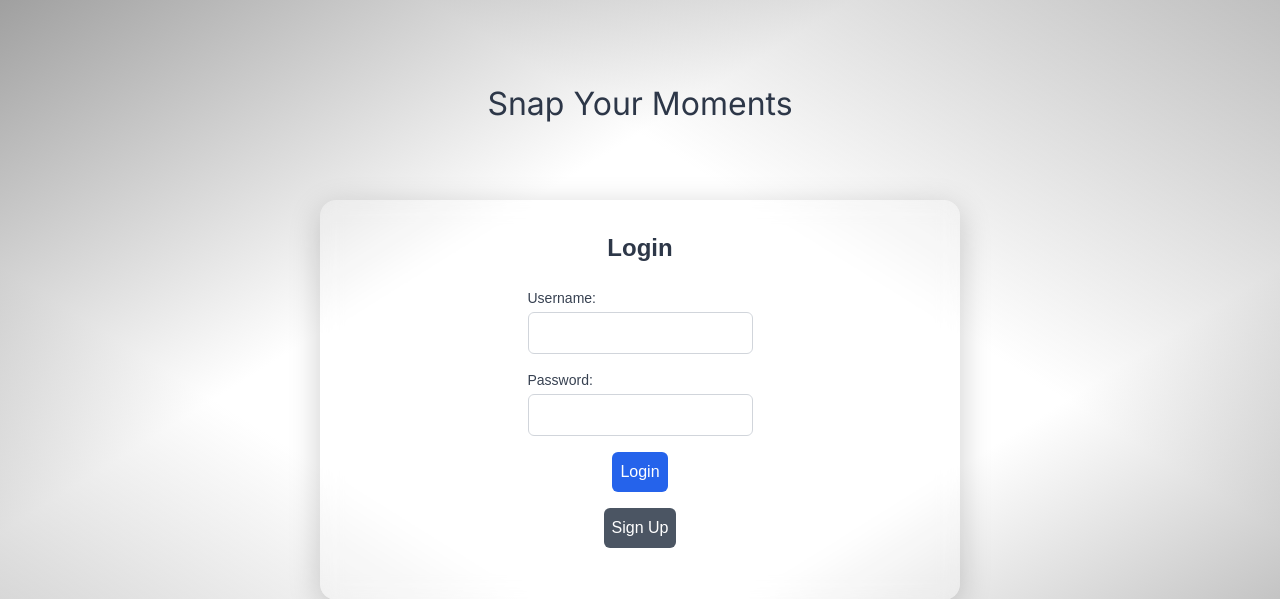
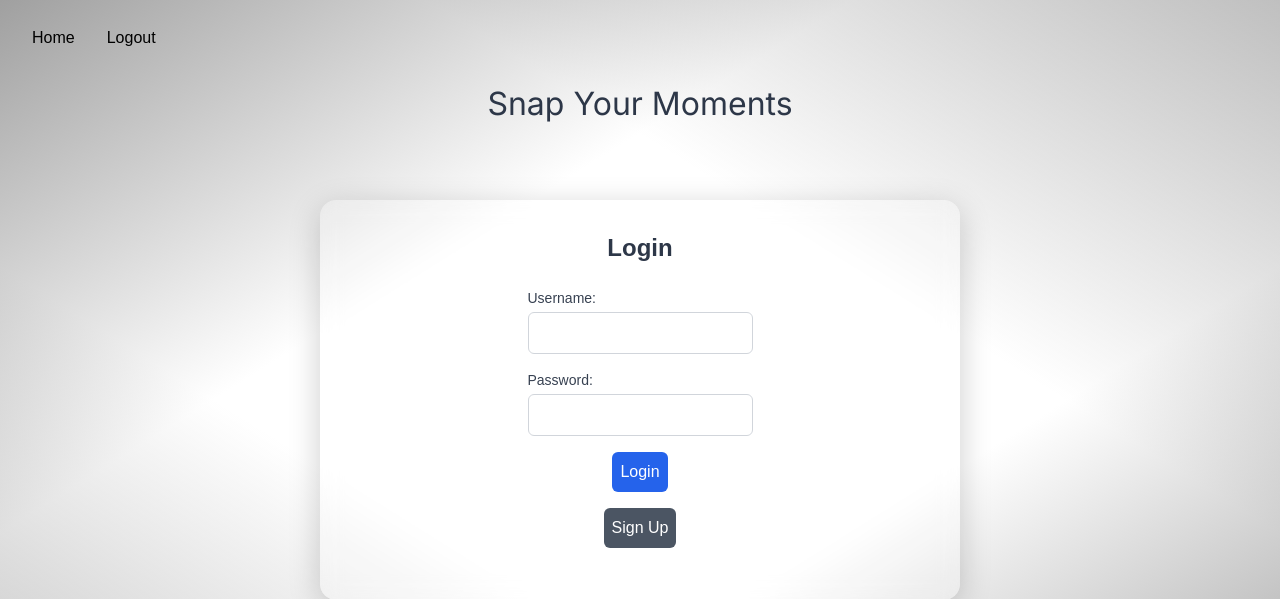
Before and after one commit to nlee1025git/FaithGallery, a Flask app: page / in a window 1280 px wide. Shown: the top 599 px of the page. Run offline with Flask 3, Linux system fonts and the light colour scheme; some libraries are stand-ins or nearby versions.

Commit message:
Navbar
navbar is added

```diff
--- a/backend/static/styles.css
+++ b/backend/static/styles.css
@@ -21,6 +21,22 @@ header{
     font-family: 'Inter', sans-serif;
     font-size: xx-large;
 }
+    .navbar{
+                position:fixed;
+        top: 0;
+        width:100%;
+        float:left;
+  display: block;
+  justify-content: space-between;
+  padding: 12px 16px;
+
+    }
+
+    .navbar a{
+        float: left;
+        display: block;
+        padding: 14px 16px;
+    }
         .container {
             backdrop-filter: blur(10px);
             background: rgba(255, 255, 255, 0.1);
--- a/backend/templates/index.html
+++ b/backend/templates/index.html
@@ -10,6 +10,10 @@
     <script src="https://cdn.tailwindcss.com"></script>
 </head>
 <body>
+    <nav class= "navbar">
+        <a href="/">Home</a>
+            <a href="/logout">Logout</a>
+    </nav>
     <header class="">
         <h1>Snap Your Moments</h1>
     </header>
--- a/backend/templates/photos.html
+++ b/backend/templates/photos.html
@@ -10,6 +10,10 @@
     <script src="https://cdn.tailwindcss.com"></script>
 </head>
 <body>
+     <nav class= "navbar">
+        <a href="/">Home</a>
+            <a href="/logout">Logout</a>
+    </nav>
     <h1>All Photos of {{name}}</h1>
 
     {% for img in images %}
--- a/backend/templates/search.html
+++ b/backend/templates/search.html
@@ -10,6 +10,10 @@
     <script src="https://cdn.tailwindcss.com"></script>
 </head>
 <body>
+     <nav class= "navbar">
+        <a href="/">Home</a>
+            <a href="/logout">Logout</a>
+    </nav>
     <h1>{{name}}'s Photos</h1>
 
     {% for img in images %}
```
